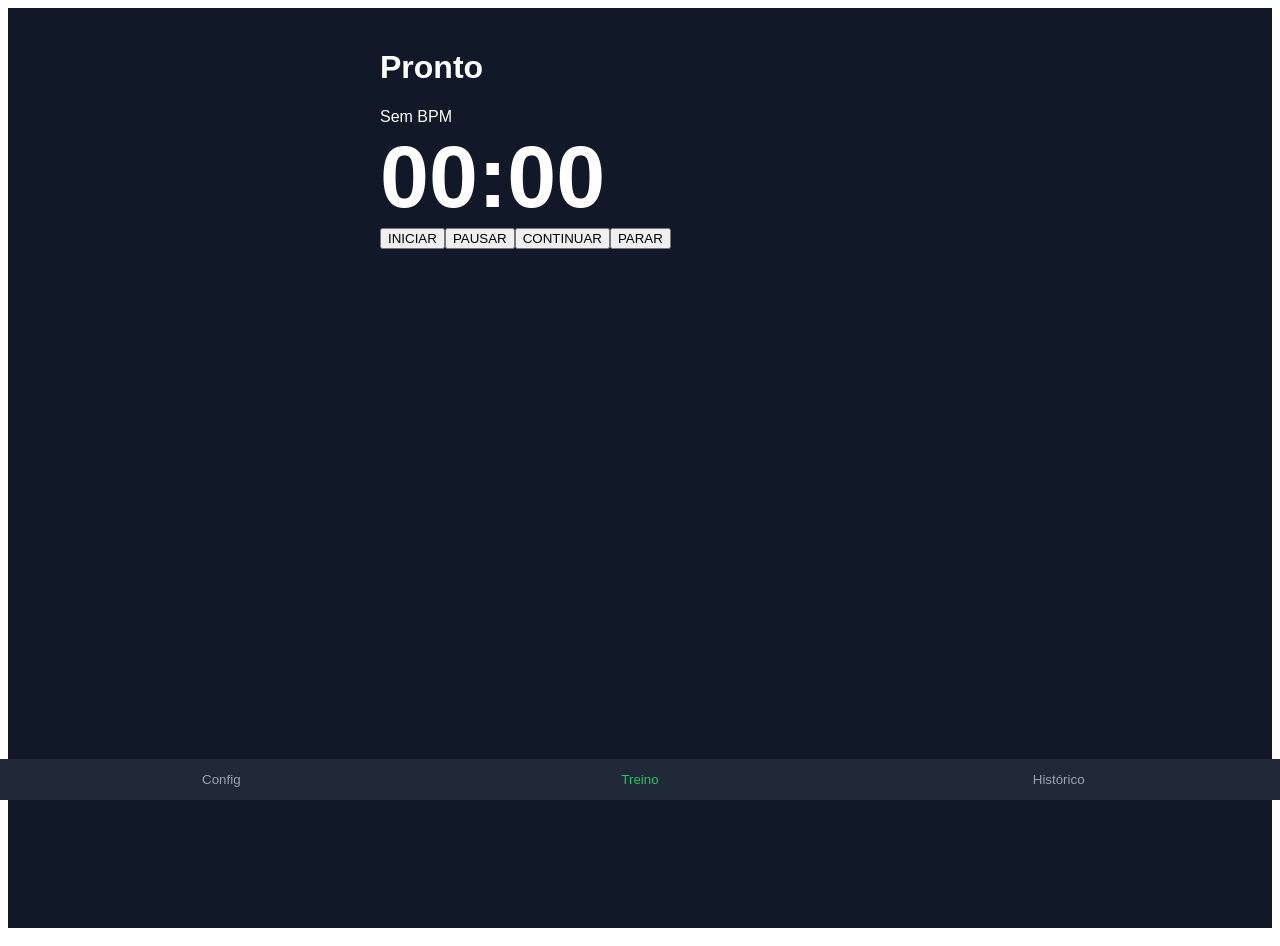
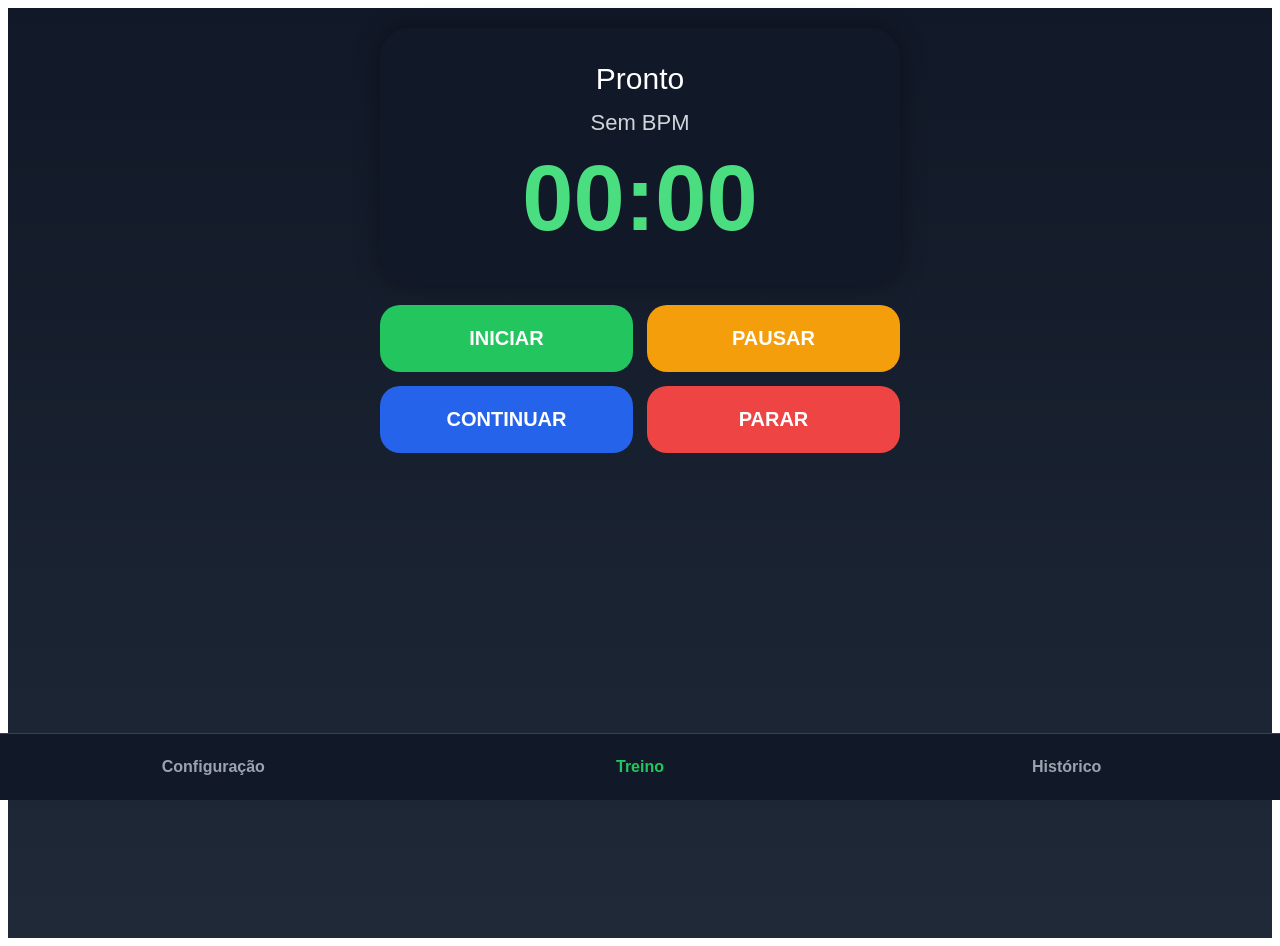
Before and after one commit to Carlosap12/Caminhada-Intervalada, a React (Vite) app: page / in a window 1280 px wide. Both pictures are taken after a click on the button "Treino". Built offline with nearby package versions, Linux system fonts and the light colour scheme.

Commit message:
Update App.jsx

```diff
--- a/src/App.jsx
+++ b/src/App.jsx
@@ -409,9 +409,9 @@ export default function IntervalWalkingApp() {
     <div
       style={{
         background: '#f3f4f6',
-        borderRadius: 20,
+        borderRadius: 22,
         padding: 18,
-        marginBottom: 14,
+        marginBottom: 16,
       }}
     >
       <div
@@ -437,14 +437,42 @@ export default function IntervalWalkingApp() {
           onClick={() =>
             setValue(Math.max(0, value - 1))
           }
+          style={{
+            width: 60,
+            height: 60,
+            borderRadius: 18,
+            border: 'none',
+            background: '#ef4444',
+            color: '#fff',
+            fontSize: 34,
+            fontWeight: 'bold',
+          }}
         >
           −
         </button>
 
-        <div>{value}</div>
+        <div
+          style={{
+            fontSize: 40,
+            fontWeight: 'bold',
+            color: '#111827',
+          }}
+        >
+          {value}
+        </div>
 
         <button
           onClick={() => setValue(value + 1)}
+          style={{
+            width: 60,
+            height: 60,
+            borderRadius: 18,
+            border: 'none',
+            background: '#22c55e',
+            color: '#fff',
+            fontSize: 34,
+            fontWeight: 'bold',
+          }}
         >
           +
         </button>
@@ -464,6 +492,9 @@ export default function IntervalWalkingApp() {
         background: 'transparent',
         border: 'none',
         color: active ? '#22c55e' : '#9ca3af',
+        fontSize: 16,
+        fontWeight: 'bold',
+        padding: 14,
       }}
     >
       {label}
@@ -474,11 +505,11 @@ export default function IntervalWalkingApp() {
     <div
       style={{
         minHeight: '100vh',
-        background: '#111827',
+        background:
+          'linear-gradient(to bottom, #111827, #1f2937)',
         padding: 20,
-        color: 'white',
         fontFamily: 'Arial',
-        paddingBottom: 100,
+        paddingBottom: 110,
       }}
     >
       <div
@@ -488,8 +519,25 @@ export default function IntervalWalkingApp() {
         }}
       >
         {tab === 'config' && (
-          <div>
-            <h1>Configuração</h1>
+          <div
+            style={{
+              background: '#ffffff',
+              borderRadius: 30,
+              padding: 24,
+              boxShadow:
+                '0 0 25px rgba(0,0,0,0.25)',
+            }}
+          >
+            <h1
+              style={{
+                textAlign: 'center',
+                fontSize: 34,
+                marginBottom: 24,
+                color: '#111827',
+              }}
+            >
+              Configuração
+            </h1>
 
             <Control label='Aquecimento' value={warmup} setValue={setWarmup} />
             <Control label='Repetições' value={reps} setValue={setReps} />
@@ -499,17 +547,66 @@ export default function IntervalWalkingApp() {
             <Control label='BPM forte' value={bpm2} setValue={setBpm2} />
             <Control label='Desaquecimento' value={cooldown} setValue={setCooldown} />
 
-            <div>
-              Total do treino: {totalMinutes} min
+            <div
+              style={{
+                marginTop: 20,
+                background: '#16a34a',
+                borderRadius: 22,
+                padding: 24,
+                color: '#fff',
+                textAlign: 'center',
+              }}
+            >
+              <div
+                style={{
+                  fontSize: 18,
+                  marginBottom: 10,
+                }}
+              >
+                Total do treino
+              </div>
+
+              <div
+                style={{
+                  fontSize: 46,
+                  fontWeight: 'bold',
+                }}
+              >
+                {totalMinutes} min
+              </div>
             </div>
           </div>
         )}
 
         {tab === 'train' && (
           <div>
-            <h1>{phase}</h1>
+            <div
+              style={{
+                background: '#111827',
+                borderRadius: 30,
+                padding: 34,
+                textAlign: 'center',
+                color: '#fff',
+                boxShadow:
+                  '0 0 25px rgba(0,0,0,0.35)',
+              }}
+            >
+              <div
+                style={{
+                  fontSize: 30,
+                  marginBottom: 14,
+                }}
+              >
+                {phase}
+              </div>
 
-            <div>
+              <div
+                style={{
+                  fontSize: 22,
+                  marginBottom: 10,
+                  color: '#d1d5db',
+                }}
+              >
                 {currentBpm > 0
                   ? `BPM atual: ${currentBpm}`
                   : 'Sem BPM'}
@@ -517,47 +614,156 @@ export default function IntervalWalkingApp() {
 
               <div
                 style={{
-                fontSize: 88,
+                  fontSize: 92,
                   fontWeight: 'bold',
+                  color: '#4ade80',
                 }}
               >
                 {formatTime(timeLeft)}
               </div>
+            </div>
 
-            <button onClick={startWorkout}>
+            <div
+              style={{
+                display: 'grid',
+                gridTemplateColumns: '1fr 1fr',
+                gap: 14,
+                marginTop: 20,
+              }}
+            >
+              <button
+                onClick={startWorkout}
+                style={{
+                  background: '#22c55e',
+                  color: '#fff',
+                  border: 'none',
+                  borderRadius: 20,
+                  padding: 22,
+                  fontSize: 20,
+                  fontWeight: 'bold',
+                }}
+              >
                 INICIAR
               </button>
 
-            <button onClick={pauseWorkout}>
+              <button
+                onClick={pauseWorkout}
+                style={{
+                  background: '#f59e0b',
+                  color: '#fff',
+                  border: 'none',
+                  borderRadius: 20,
+                  padding: 22,
+                  fontSize: 20,
+                  fontWeight: 'bold',
+                }}
+              >
                 PAUSAR
               </button>
 
-            <button onClick={continueWorkout}>
+              <button
+                onClick={continueWorkout}
+                style={{
+                  background: '#2563eb',
+                  color: '#fff',
+                  border: 'none',
+                  borderRadius: 20,
+                  padding: 22,
+                  fontSize: 20,
+                  fontWeight: 'bold',
+                }}
+              >
                 CONTINUAR
               </button>
 
-            <button onClick={stopWorkout}>
+              <button
+                onClick={stopWorkout}
+                style={{
+                  background: '#ef4444',
+                  color: '#fff',
+                  border: 'none',
+                  borderRadius: 20,
+                  padding: 22,
+                  fontSize: 20,
+                  fontWeight: 'bold',
+                }}
+              >
                 PARAR
               </button>
+            </div>
           </div>
         )}
 
         {tab === 'history' && (
-          <div>
-            <h1>Histórico</h1>
+          <div
+            style={{
+              background: '#ffffff',
+              borderRadius: 30,
+              padding: 24,
+              boxShadow:
+                '0 0 25px rgba(0,0,0,0.25)',
+            }}
+          >
+            <h1
+              style={{
+                textAlign: 'center',
+                fontSize: 32,
+                marginBottom: 20,
+                color: '#111827',
+              }}
+            >
+              Histórico
+            </h1>
 
             {history.map((item) => (
-              <div key={item.id}>
-                <div>{item.date}</div>
-
-                <div>
-                  {item.totalMinutes} min
+              <div
+                key={item.id}
+                style={{
+                  background: '#f3f4f6',
+                  borderRadius: 20,
+                  padding: 18,
+                  marginBottom: 16,
+                }}
+              >
+                <div
+                  style={{
+                    fontWeight: 'bold',
+                    marginBottom: 10,
+                    color: '#111827',
+                  }}
+                >
+                  {item.date}
                 </div>
 
+                <div
+                  style={{
+                    color: '#374151',
+                    lineHeight: 1.6,
+                    marginBottom: 14,
+                  }}
+                >
+                  Total {item.totalMinutes} min
+                </div>
+
+                <div
+                  style={{
+                    display: 'flex',
+                    gap: 10,
+                  }}
+                >
                   <button
                     onClick={() =>
                       restoreWorkout(item)
                     }
+                    style={{
+                      flex: 1,
+                      background: '#2563eb',
+                      color: '#fff',
+                      border: 'none',
+                      borderRadius: 14,
+                      padding: 14,
+                      fontWeight: 'bold',
+                    }}
                   >
                     RETOMAR
                   </button>
@@ -566,9 +772,19 @@ export default function IntervalWalkingApp() {
                     onClick={() =>
                       deleteHistoryItem(item.id)
                     }
+                    style={{
+                      flex: 1,
+                      background: '#ef4444',
+                      color: '#fff',
+                      border: 'none',
+                      borderRadius: 14,
+                      padding: 14,
+                      fontWeight: 'bold',
+                    }}
                   >
                     EXCLUIR
                   </button>
+                </div>
               </div>
             ))}
           </div>
@@ -581,14 +797,15 @@ export default function IntervalWalkingApp() {
           bottom: 0,
           left: 0,
           right: 0,
+          background: '#111827',
+          borderTop: '1px solid #374151',
           display: 'flex',
           justifyContent: 'space-around',
-          background: '#1f2937',
-          padding: 12,
+          padding: '10px 0',
         }}
       >
         <TabButton
-          label='Config'
+          label='Configuração'
           active={tab === 'config'}
           onClick={() => setTab('config')}
         />
```
Lines whose indentation alone changed are shown as unchanged.
